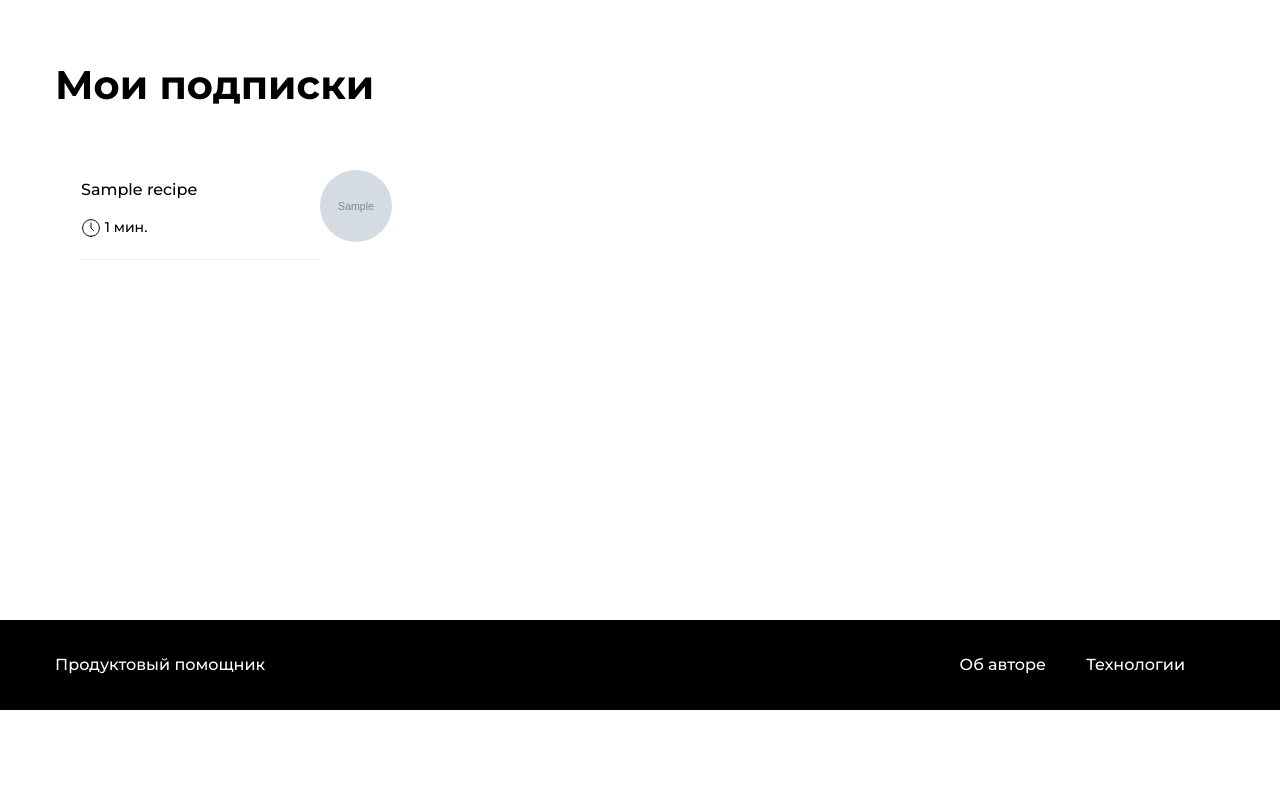
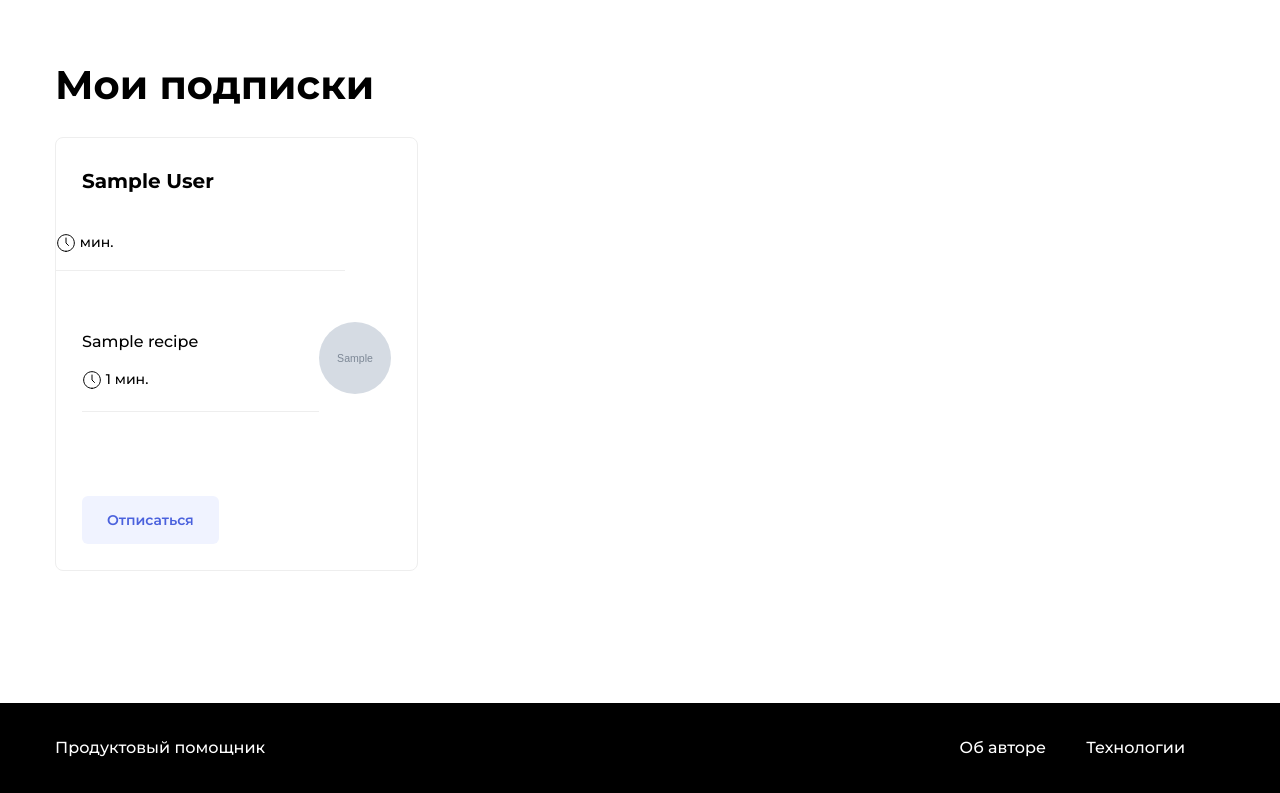
Before and after one commit to JulieNikitina/foodgram-project, a Django app: page /follow/ in a window 1280 px wide. Shown: the part 90-883 px from the top of the page. Before the commit the page ends 800 px from the top, so only its background shows below. Run offline with Django 3.2, Linux system fonts and the light colour scheme; a user stored in the database is signed in; tables that the repository leaves empty hold one stand-in row (values such as "Sample post"); grey boxes marked "Sample" are stand-in pictures; some libraries are stand-ins or nearby versions.

Commit message:
Add util author_card_4

```diff
--- a/recipes/templates/recipes/follow_list.html
+++ b/recipes/templates/recipes/follow_list.html
@@ -20,9 +20,7 @@
     {% else %}
         <div class='card-list'>
             {% for author in page %}
-                {% recipes_by author as recipes %}
                 {% include 'recipes/utils/author_card.html' %}
-                </div>
             {% endfor %}
         </div>
         </div>
--- a/recipes/templates/recipes/utils/author_card.html
+++ b/recipes/templates/recipes/utils/author_card.html
@@ -1,4 +1,12 @@
 {% load recipes_filters %}
+{% recipes_by author as recipes %}
+<div class='card-user' data-author={{author.id}}>
+    <div class='card-user__header'>
+        <h2 class='card-user__title'>
+            {% firstof author.name author.username %}
+        </h2>
+    </div>
+    {% include 'recipes/utils/recipe_follow_page.html' %}
     <div class='card-user__body'>
         <ul class='card-user__items'>
             {% for recipe in recipes %}
@@ -11,3 +19,9 @@
             </li>
         </ul>
     </div>
+    <div class='card-user__footer'>
+        <button class='button button_style_light-blue button_size_auto' name='subscribe'>
+            Отписаться
+        </button>
+    </div>
+</div>
```
Lines whose indentation alone changed are shown as unchanged.
